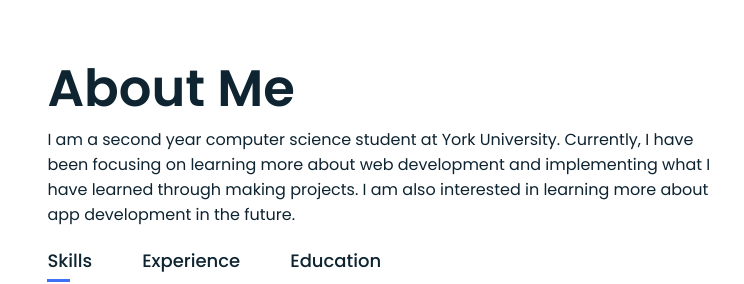
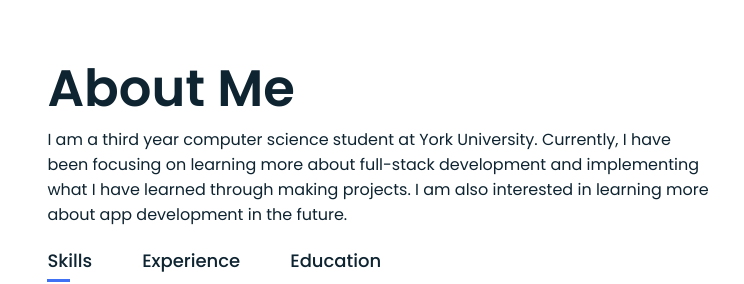
Before and after one commit to Shabbir1065/shabbir1065.github.io, a plain HTML site: page index.html in a window 1280 px wide. Shown: the part 800-1084 px from the top of the page, 439-1183 px from the left. Drawn offline with Linux system fonts and the light colour scheme.

Commit message:
Update index.html

```diff
--- a/index.html
+++ b/index.html
@@ -65,7 +65,7 @@
             <div class="about-col-2 about-content">
                 <!--Title of section and a bit about me-->
                 <h1 class="heading">About Me</h1>
-                <p>I am a second year computer science student at York University. Currently, I have been focusing on learning more about web development and implementing what I have learned through making projects. I am also interested in learning more about app development in the future.</p>
+                <p>I am a third year computer science student at York University. Currently, I have been focusing on learning more about full-stack development and implementing what I have learned through making projects. I am also interested in learning more about app development in the future.</p>
 
                 <!--Tab titles-->
                 <div class="tab-titles">
```
